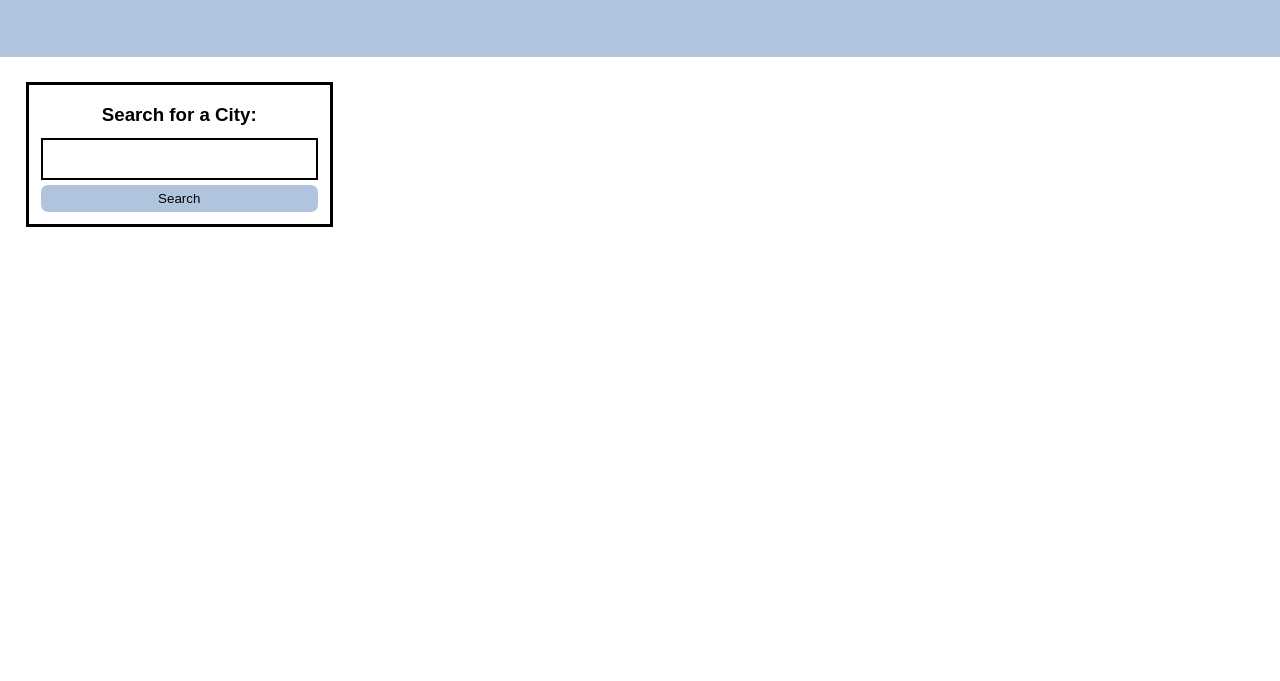
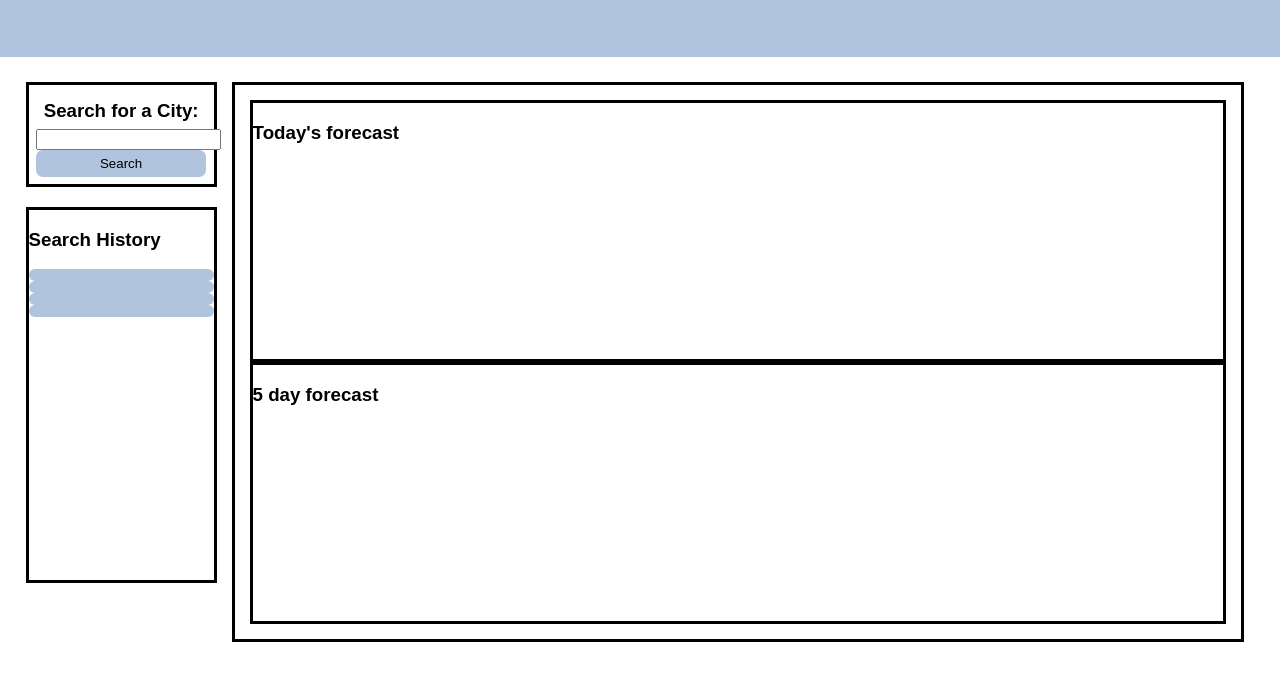
Before and after one commit to EricKenji/weather-the-storm, a plain HTML site: page index.html in a window 1280 px wide. Shown: the part 101-782 px from the top of the page. Drawn offline with nearby package versions, Linux system fonts and the light colour scheme.

Commit message:
add dom elements and search city funciton

```diff
--- a/assets/script.js
+++ b/assets/script.js
@@ -0,0 +1,20 @@
+var searchEl = document.querySelector(".text-input");
+var searchFormEl = document.querySelector(".search-form");
+var btnEl = document.querySelector(".button");
+
+// search city function
+var searchCity = function (event) {
+    event.preventDefault();
+
+    var cityName = searchEl.value.trim();
+    console.log(cityName);
+};
+
+
+
+
+
+
+
+  //Event listeners
+  btnEl.addEventListener("click", searchCity);
--- a/assets/style.css
+++ b/assets/style.css
@@ -9,6 +9,7 @@ body {
 }
 
 main {
+    display:flex;
     margin: 2%;
 }
 
@@ -23,7 +24,6 @@ main {
 
 .card {
     margin: 0 0 20px 0;
-    width: 25%;
     border: 3px solid;
 }
 
@@ -54,3 +54,27 @@ main {
     background-color:lightsteelblue;
     border-radius: 7px;
   }
+
+  .history {
+      border: solid;
+      height: 47vh;
+  }
+
+  .forecast-main {
+    flex: 75%;
+    margin-left: 15px;
+    margin-right: 10px;
+    padding: 15px;
+    border: solid;
+    height: 70vh;
+  }
+
+  .current {
+      border: solid;
+      height: 50%;
+  }
+
+  .five-day {
+      border: solid;
+      height: 50%;
+  }
--- a/index.html
+++ b/index.html
@@ -18,14 +18,32 @@
             <div class="card">
                 <form class="search-form">
                     <h3>Search for a City:</h3>
-                    <input class="form-input">
+                    <input class="text-input">
                     <button class="button">Search</button>
                 </form>
             </div>
+            <!--search history-->
+            <div class="history">
+                <h3>Search History</h3>
+                <button class="button"></button>
+                <button class="button"></button>
+                <button class="button"></button>
+                <button class="button"></button>
+            </div>
         </div>
-        <div>
+        <!--weather results-->
+        <div class="forecast-main">
+            <!-- current forecast -->
+            <div class="current">
+                <h3>Today's forecast</h3>
+            </div>
+            <!-- 5 day forecast -->
+            <div class="five-day">
+                <h3>5 day forecast</h3>
 
+            </div>
         </div>
+
     </main>
     <script src="https://code.jquery.com/jquery-3.4.1.min.js"></script>
     <script src="./assets/script.js"></script>
```
